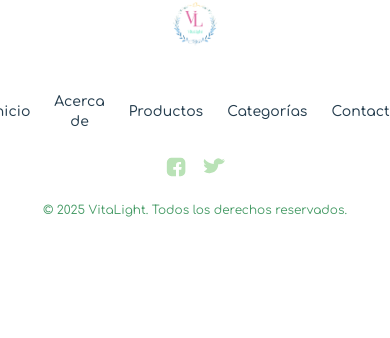
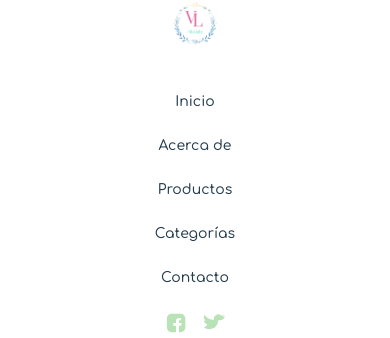
Before and after one commit to Yuriine/vitalight, a React (Vite) app: page / in a window 390 px wide. Shown: the part 7728-8066 px from the top of the page. Before the commit the page ends 7986 px from the top, so only its background shows below. Built offline with nearby package versions, Linux system fonts and the light colour scheme.

Commit message:
feat: footer fix responsive

```diff
--- a/src/components/Footer.tsx
+++ b/src/components/Footer.tsx
@@ -16,7 +16,7 @@ const Footer: React.FC = () => {
         <div className="flex items-center gap-2 mb-4 md:mb-0">
           <img src={Logo} alt="Logo" className="w-14 h-14 md:w-20 md:h-20" />
         </div>
-        <nav className="flex gap-6 text-sm font-medium">
+        <nav className="flex gap-6 text-sm font-medium flex-col md:flex-row">
           <button onClick={() => handleNavClick('inicio')} className="hover:text-primary">Inicio</button>
           <button onClick={() => handleNavClick('acerca')} className="hover:text-primary">Acerca de</button>
           <button onClick={() => handleNavClick('productos')} className="hover:text-primary">Productos</button>
```
